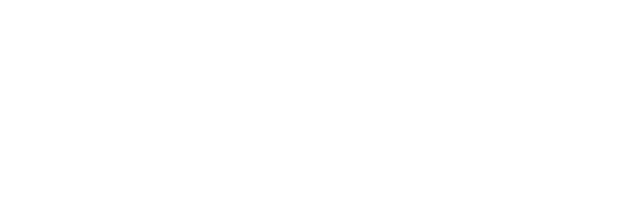
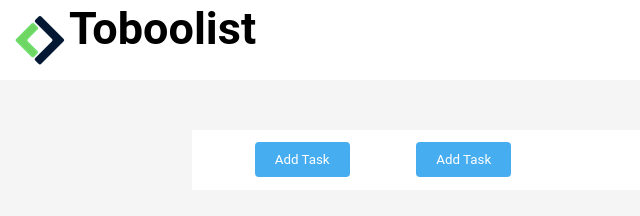
Before and after one commit to anashamimi/html-css-toboolist, a plain HTML site: page index.html in a window 1280 px wide. Shown: the whole page, without its empty margins (0-640 px from the left). Drawn offline with Linux system fonts and the light colour scheme.

Commit message:
Fine header e inizio main

```diff
--- a/css/style.css
+++ b/css/style.css
@@ -0,0 +1,57 @@
+/* General */
+* {
+    margin: 0;
+    padding: 0;
+    box-sizing: border-box;
+    font-family: 'Roboto', Arial, Helvetica, sans-serif;
+}
+
+/* Background */
+
+body {
+    background-color: whitesmoke;
+}
+
+.bg-white {
+    background-color: white;
+}
+
+.bg-blue{
+    background-color: #47adf1;
+}
+
+/* Header */
+
+header {
+    height: 80px;
+}
+
+
+img {
+    margin: 15px 0px 15px 15px;
+    vertical-align: middle;
+}
+
+h1 {
+    display: inline-block;
+    font-size: 45px;
+}
+
+/* /Fine header */
+
+.sezione-bottoni {
+
+    width: 70%;
+    height: 60px;
+    margin: 50px auto 0px;
+}
+
+#add-task {
+    color: white;
+    padding: 10px 20px;
+    border: none;
+    border-radius: 4px;
+    cursor: pointer;
+    margin-top: 12px;
+    margin-left: 7%;
+}
--- a/index.html
+++ b/index.html
@@ -4,9 +4,27 @@
     <meta charset="UTF-8">
     <meta http-equiv="X-UA-Compatible" content="IE=edge">
     <meta name="viewport" content="width=device-width, initial-scale=1.0">
+    <link rel="stylesheet" href="./css/style.css">
     <title>Toboolist</title>
 </head>
 <body>
+    <!-- Inizio header -->
+    <header class="bg-white">
+         <!--Logo  -->
+        <img src="./img/Logo.png" alt="Logo">
+        <!-- Titolo -->
+        <h1>Toboolist</h1>
+    </header>
+    <!-- / Inizio header -->
+    <!-- Inizio Main -->
+    <main>
+        <!-- Creazione Button -->
+        <div class="sezione-bottoni bg-white">
+            <button id="add-task" class="bg-blue">Add Task</button>
+            <button id="add-task" class="bg-blue">Add Task</button>
+        </div>
 
+    </main>
+    <!-- / Inizio Main -->
 </body>
 </html>
```
